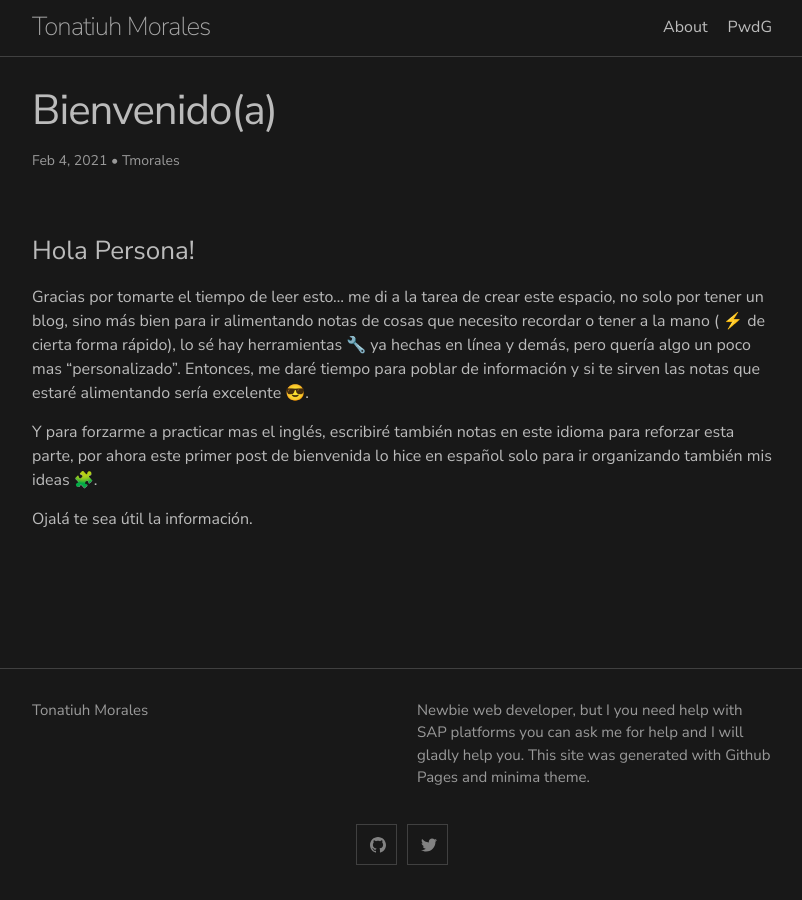
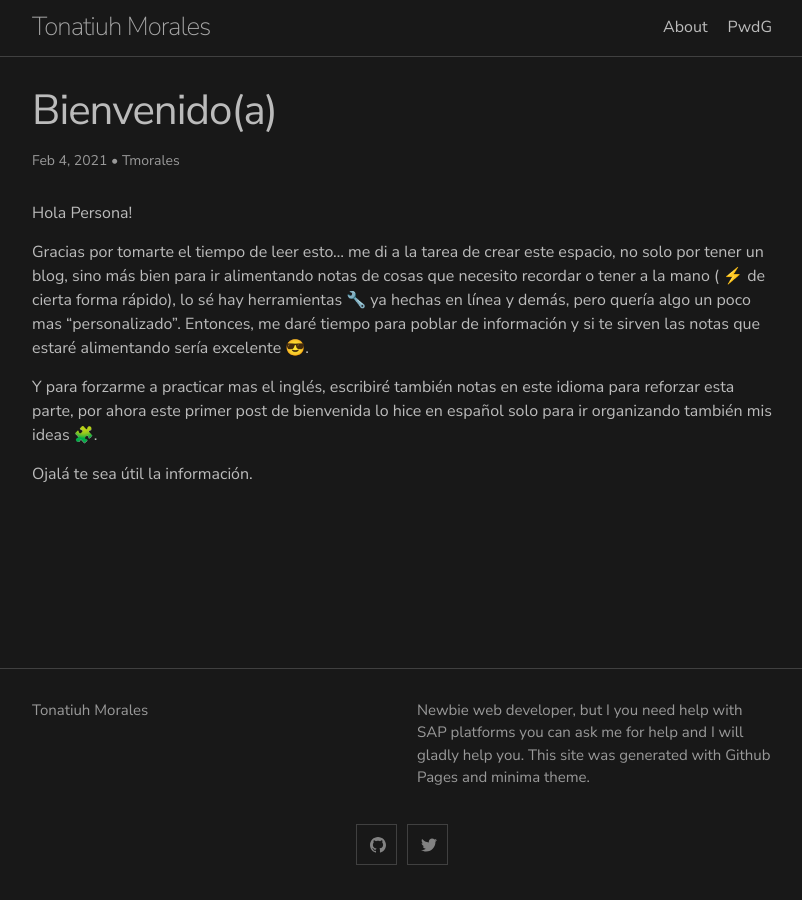
Before and after one commit to blackc0mb/blackc0mb.github.io, a Jekyll site: the page built from _posts/2021-02-04-welcome.md, in a window 1280 px wide. Shown: the whole page, without its empty margins (238-1040 px from the left). Built offline with Jekyll 4.4.1, drawn with Linux system fonts in a browser that asks for light colours.

```diff
--- a/_posts/2021-02-04-welcome.md
+++ b/_posts/2021-02-04-welcome.md
@@ -4,7 +4,8 @@ layout: post
 author: Tmorales
 tag: various
 ---
-### Hola Persona!
+
+Hola Persona!
 
 Gracias por tomarte el tiempo de leer esto... me di a la tarea de crear este espacio, no solo por tener un blog, sino más bien para ir alimentando notas de cosas que necesito recordar o tener a la mano ( ⚡ de cierta forma rápido), lo sé hay herramientas 🔧 ya hechas en línea y demás, pero quería algo un poco mas “personalizado”. Entonces, me daré tiempo para poblar de información y si te sirven las notas que estaré alimentando sería excelente 😎.
 
```
